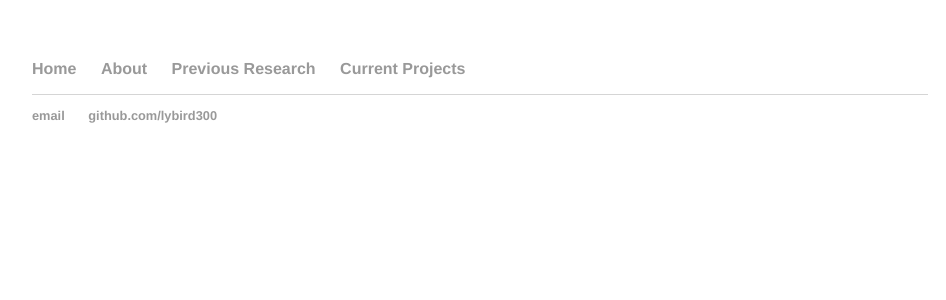
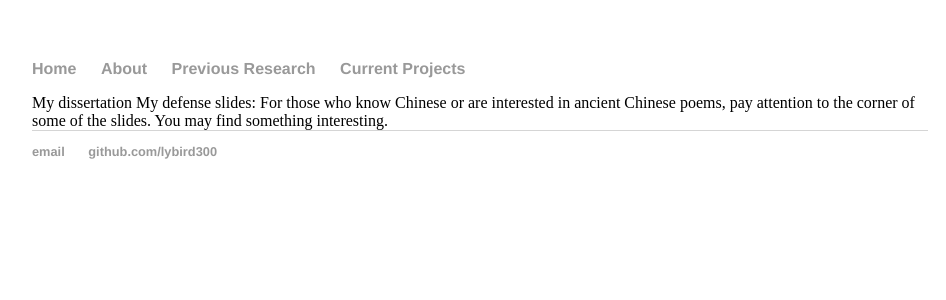
Before and after one commit to lybird300/lybird300.github.io, a Jekyll site: the page built from before/index.html, in a window 1280 px wide. Shown: the top 300 px of the page, without its empty margins (160-1106 px from the left). Built offline with Jekyll 4.4.1, drawn with Linux system fonts in a browser that asks for light colours.

Commit message:
Update index.html

```diff
--- a/before/index.html
+++ b/before/index.html
@@ -3,6 +3,7 @@ layout: default
 title: My Previous Research
 ---
 <div class="blurb">
-
+<a href="https://github.com/lybird300/lybird300.github.io/blob/master/YLin_dissertation_Dec2014.pdf"></a>My dissertation</a>
+<a href="https://github.com/lybird300/lybird300.github.io/blob/master/YLin_Defense_Dec3_14.pdf"></a>My defense slides</a>: For those who know Chinese or are interested in ancient Chinese poems, pay attention to the corner of some of the slides. You may find something interesting.
 
 </div><!-- /.blurb -->
```
